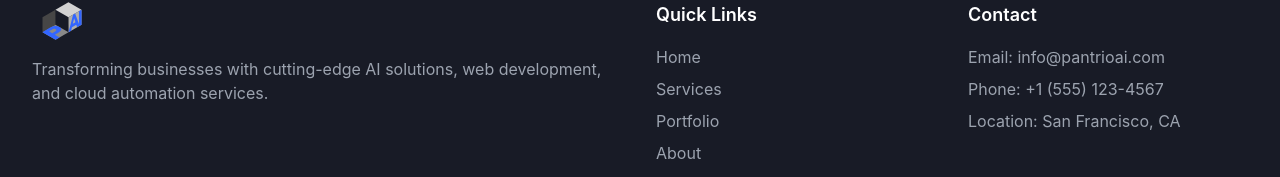
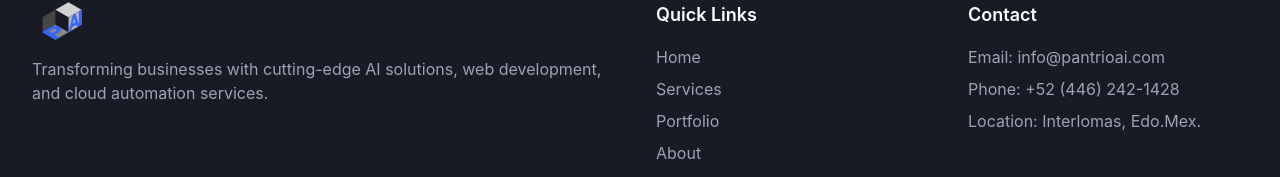
Before and after one commit to PatoDeving/PantrioAI, a React (Create React App) app: page /contact in a window 1280 px wide. Shown: the part 1144-1321 px from the top of the page. Built offline with nearby package versions, Linux system fonts and the light colour scheme; the HTML template or start-up script is replaced by a standard one.

Commit message:
some changes

```diff
--- a/src/components/Footer.jsx
+++ b/src/components/Footer.jsx
@@ -59,8 +59,8 @@ const Footer = () => {
             <h4 className="text-lg font-semibold mb-4 text-white">Contact</h4>
             <ul className="space-y-2 text-gray-400">
               <li>Email: info@pantrioai.com</li>
-              <li>Phone: +1 (555) 123-4567</li>
-              <li>Location: San Francisco, CA</li>
+              <li>Phone: +52 (446) 242-1428</li>
+              <li>Location: Interlomas, Edo.Mex.</li>
             </ul>
           </div>
         </div>
```
